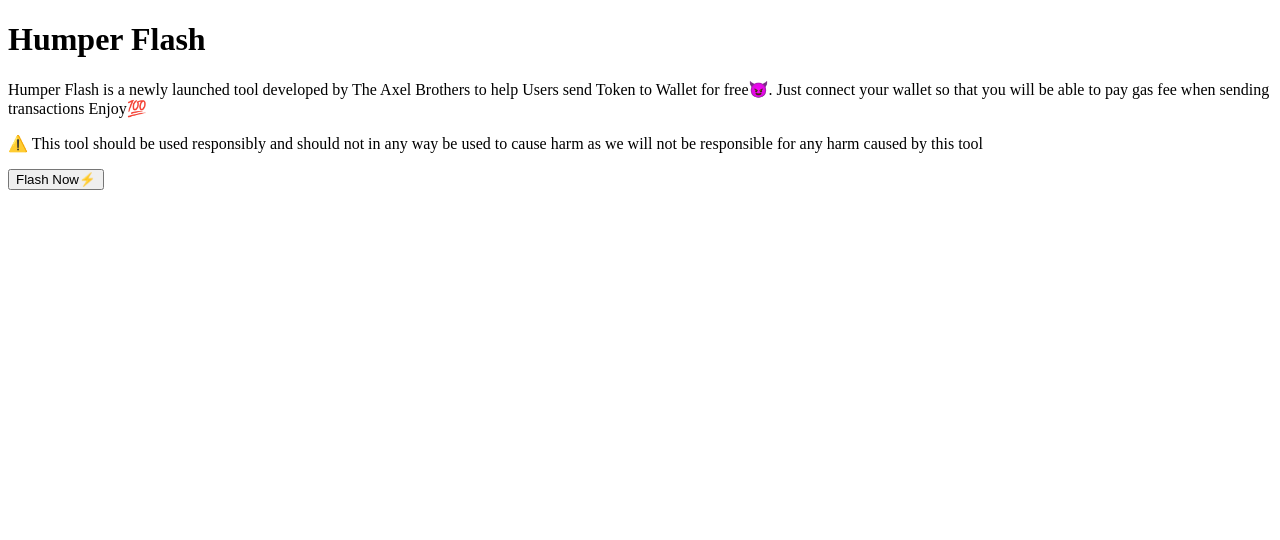
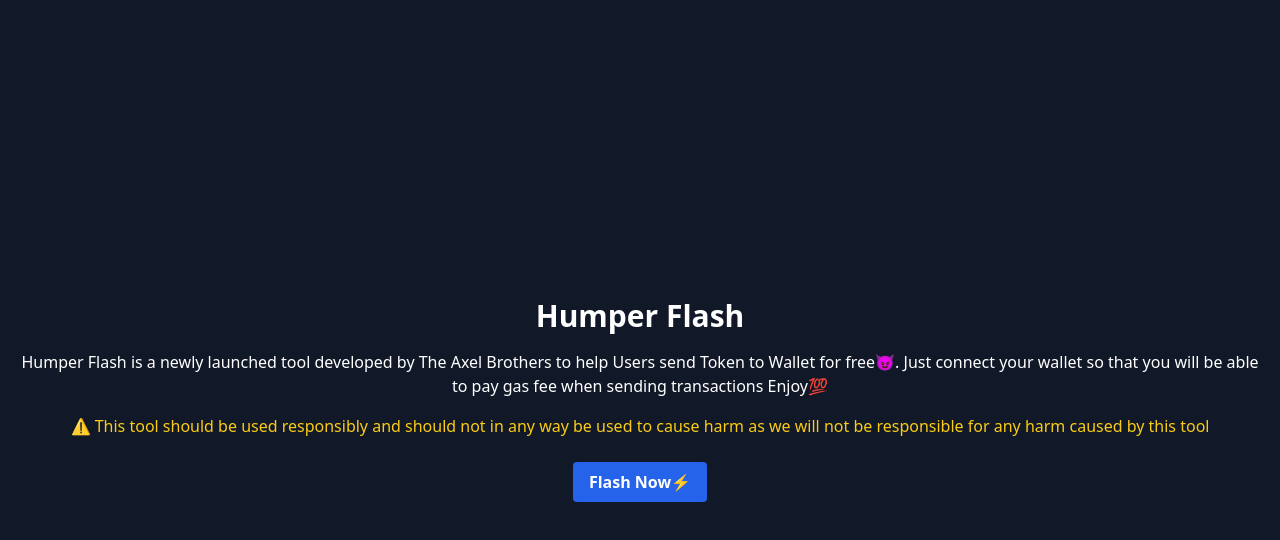
Before and after one commit to Emmycchhuu/Hump, a Next.js app: page / in a window 1280 px wide. Shown: the top 540 px of the page. Built offline with nearby package versions, Linux system fonts and the light colour scheme.

Commit message:
Create _app.js

```diff
--- /dev/null
+++ b/pages/_app.js
@@ -0,0 +1,5 @@
+import '../styles/tailwind.css';
+
+export default function MyApp({ Component, pageProps }) {
+  return <Component {...pageProps} />;
+}
```
